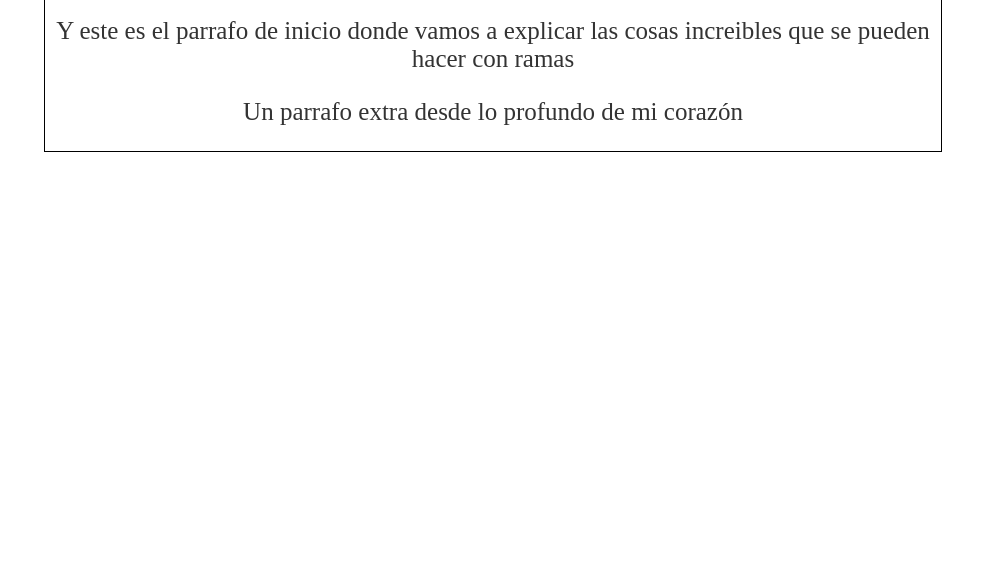
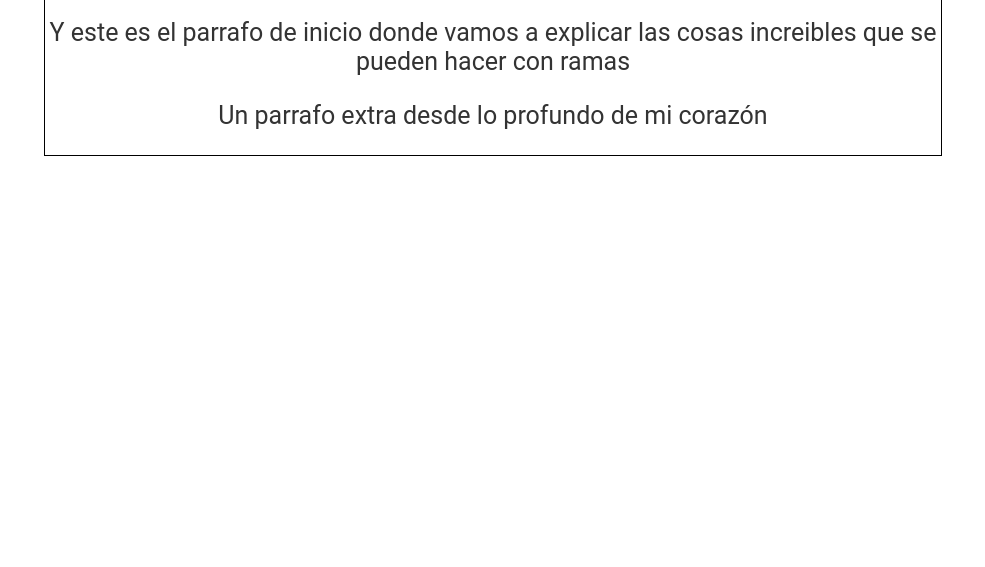
Before and after one commit to GermanMorenoYa/HyperBlog, a plain HTML site: page blogpost.html in a window 1280 px wide. Shown: the part 233-800 px from the top of the page, without its empty margins (147-1132 px from the left). Drawn offline with Linux system fonts and the light colour scheme.

Commit message:
Mejora en la fuente

```diff
--- a/css/estilos.css
+++ b/css/estilos.css
@@ -2,7 +2,7 @@ body
 {
     color: #333;
     text-align: center;
-    font-family: "Robot";
+    font-family: "Roboto";
     font-size: 16px;
     margin: 0;
     padding: 0;
```
